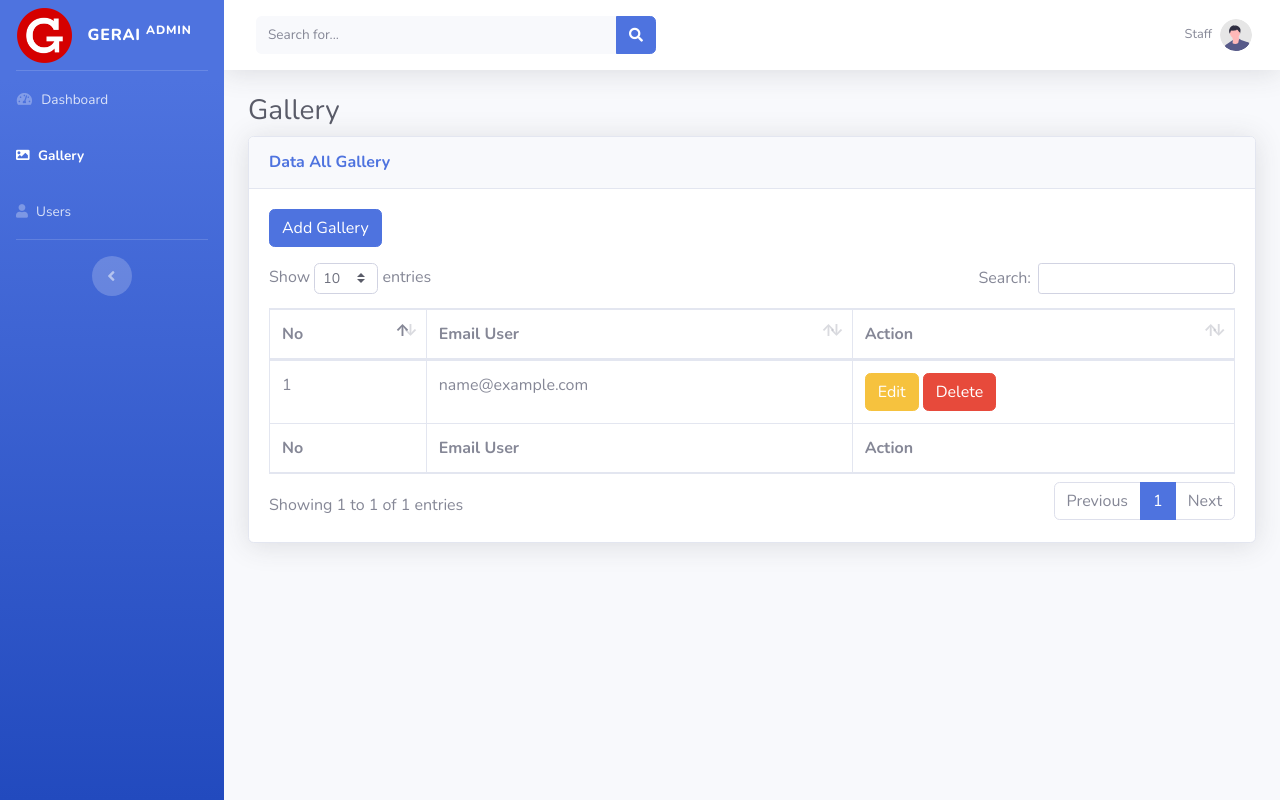
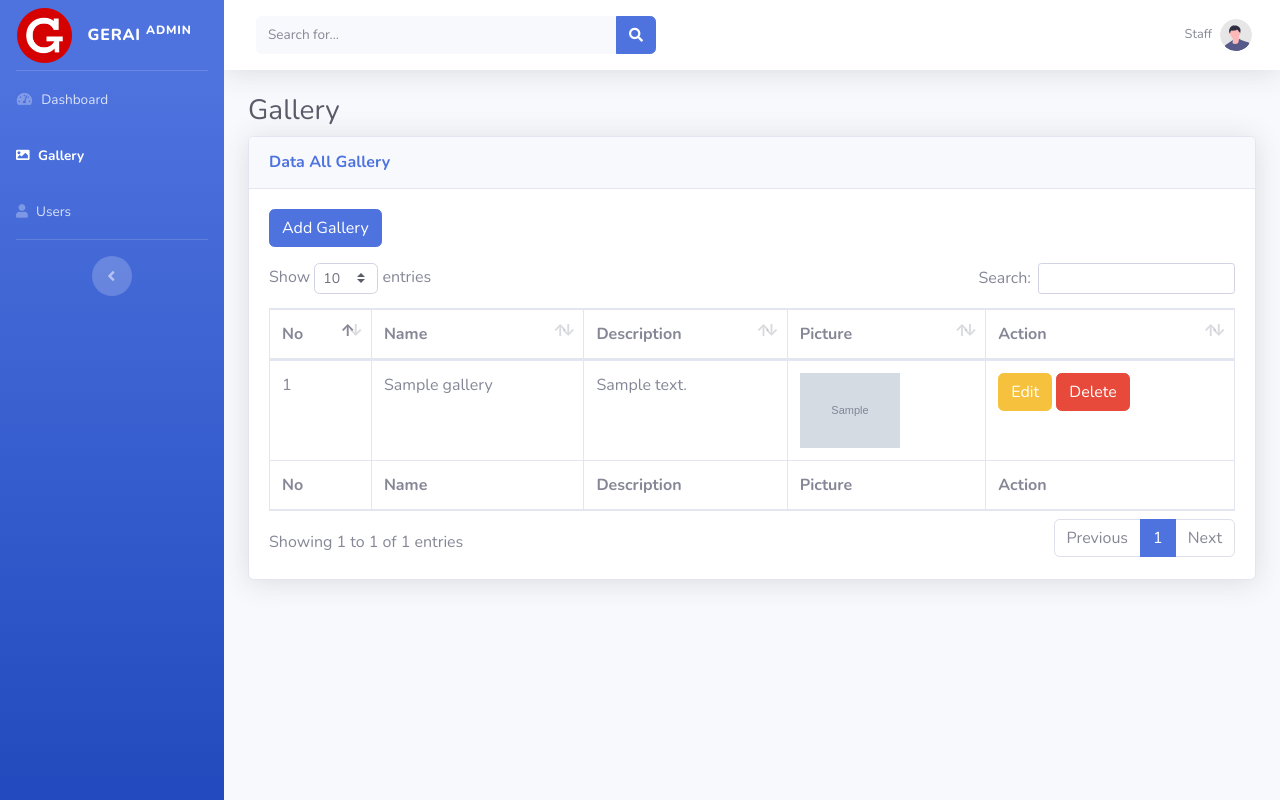
Before and after one commit to syarifulanam/gerai-admin, a PHP site: page /gallery.php in a window 1280 px wide. Run offline with PHP 8.4, Linux system fonts and the light colour scheme; the visitor is signed in with stand-in values (Sample User, id 1); tables that the repository leaves empty or names only in its code hold one stand-in row (values such as "Sample post"); grey boxes marked "Sample" are stand-in pictures.

Commit message:
menambahkan gallery

```diff
--- a/function-gallery.php
+++ b/function-gallery.php
@@ -1,36 +1,109 @@
 <?php
 require 'function-conn.php';
 
+//Add Gallery
+if (isset($_POST['addGallery'])) {
+    $name = mysqli_real_escape_string($conn, $_POST['name']);
+    $description = mysqli_real_escape_string($conn, $_POST['description']);
 
-if (isset($_POST['addGallery'])) {
+    // Proses Upload File
+    $fileName = $_FILES['file']['name'];
+    $fileTmp = $_FILES['file']['tmp_name'];
+    $uploadDir = "images/";
+
+    if ($fileName != "") {
+        // Gunakan timestamp agar nama file unik
+        $newFileName = time() . "_" . $fileName;
+        $filePath = $uploadDir . $newFileName;
+
+        if (move_uploaded_file($fileTmp, $filePath)) {
+            // Jika upload berhasil, simpan ke database
+            $query = "INSERT INTO gallery (name, description, picture) VALUES ('$name', '$description', '$newFileName')";
+        } else {
+            echo "<script>alert('File gagal diupload!');</script>";
+            exit();
+        }
+    } else {
+        // Jika tidak ada file yang diupload
+        $query = "INSERT INTO gallery (name, description) VALUES ('$name', '$description')";
+    }
+
+    if (mysqli_query($conn, $query)) {
+        echo "<script>alert('Gallery berhasil ditambahkan!'); window.location.href='gallery.php';</script>";
+    } else {
+        echo "<script>alert('Gagal menambahkan gallery!');</script>";
+    }
+}
+
+// if (isset($_POST['addGallery'])) {
+//     $name = $_POST['name'];
+//     $description = $_POST['description'];
+
+//     // Proses Upload File
+//     $fileName = $_FILES['file']['name'];
+//     $fileTmp = $_FILES['file']['tmp_name'];
+//     $uploadDir = "images/";
+
+//     if ($fileName != "") {
+//         move_uploaded_file($fileTmp, $uploadDir . $fileName);
+//     } else {
+//         $fileName = NULL;
+//     }
+
+//     // Simpan ke database
+//     $query = "INSERT INTO gallery (name, description, picture) VALUES ('$name', '$description', '$fileName')";
+//     if (mysqli_query($conn, $query)) {
+//         echo "<script>alert('Gallery added successfully!'); window.location.href='gallery.php';</script>";
+//     } else {
+//         echo "<script>alert('Error: " . mysqli_error($conn) . "');</script>";
+//     }
+// }
+
+//Update Gallery
+if (isset($_POST['updateGallery'])) {
+    $id = $_POST['id'];
     $name = $_POST['name'];
     $description = $_POST['description'];
 
-    // Handle file upload
-    $target_dir = "uploads/"; // Folder untuk menyimpan gambar
-    $target_file = $target_dir . basename($_FILES["file"]["name"]);
-    $imageFileType = strtolower(pathinfo($target_file, PATHINFO_EXTENSION));
+    // Cek jika ada file yang diunggah
+    if ($_FILES['file']['name'] != "") {
+        $filename = time() . "_" . $_FILES['file']['name'];
+        $tempname = $_FILES['file']['tmp_name'];
+        $folder = "images/" . $filename;
 
-    // Cek apakah file yang diunggah adalah gambar
-    $check = getimagesize($_FILES["file"]["tmp_name"]);
-    if ($check === false) {
-        echo "File bukan gambar.";
-        exit();
+        if (move_uploaded_file($tempname, $folder)) {
+            // Update dengan gambar baru
+            $query = "UPDATE gallery SET name='$name', description='$description', picture='$filename' WHERE iduser='$id'";
+        }
+    } else {
+        // Update tanpa mengubah gambar
+        $query = "UPDATE gallery SET name='$name', description='$description' WHERE iduser='$id'";
     }
 
-    // Pindahkan file yang diunggah ke folder tujuan
-    if (move_uploaded_file($_FILES["file"]["tmp_name"], $target_file)) {
-        // Simpan ke database
-        $sql = "INSERT INTO gallery (name, description, picture) VALUES ('$name', '$description', '$target_file')";
-        if (mysqli_query($conn, $sql)) {
-            echo "Gambar berhasil ditambahkan!";
-            header("Location: gallery.php"); // Redirect kembali ke halaman gallery
-            exit();
-        } else {
-            echo "Error: " . mysqli_error($conn);
-        }
+    if (mysqli_query($conn, $query)) {
+        echo "<script>alert('Gallery updated successfully!'); window.location.href='gallery.php';</script>";
     } else {
-        echo "Gagal mengunggah file.";
+        echo "<script>alert('Failed to update gallery!');</script>";
     }
 }
-?>
+//Delete Gallery
+if (isset($_POST['hapusGallery'])) {
+    $id = $_POST['id'];
+
+    // Cek apakah gambar terkait ada di folder images
+    $query = "SELECT picture FROM gallery WHERE iduser='$id'";
+    $result = mysqli_query($conn, $query);
+    $data = mysqli_fetch_array($result);
+
+    if ($data['picture'] && file_exists("images/" . $data['picture'])) {
+        unlink("images/" . $data['picture']); // Hapus gambar dari folder
+    }
+
+    // Hapus dari database
+    $query = "DELETE FROM gallery WHERE iduser='$id'";
+    if (mysqli_query($conn, $query)) {
+        echo "<script>alert('Gallery deleted successfully!'); window.location.href='gallery.php';</script>";
+    } else {
+        echo "<script>alert('Error deleting data: " . mysqli_error($conn) . "');</script>";
+    }
+}
--- a/gallery.php
+++ b/gallery.php
@@ -2,6 +2,8 @@
 session_start();
 require 'check.php';
 require 'function-user.php';
+require 'function-gallery.php';
+
 ?>
 <!DOCTYPE html>
 <html lang="en">
@@ -29,6 +31,16 @@ require 'function-user.php';
   <!-- Custom styles for this page -->
   <link href="vendor/datatables/dataTables.bootstrap4.min.css" rel="stylesheet">
   <!-- <link rel="stylesheet" href="https://cdn.jsdelivr.net/npm/bootstrap@5.3.0/dist/css/bootstrap.min.css"> -->
+  <style>
+    .zoomable {
+      width: 100px;
+    }
+
+    .zoomable:hover {
+      transform: scale(2.5);
+      transition: 0.3s ease;
+    }
+  </style>
 </head>
 
 
@@ -58,13 +70,13 @@ require 'function-user.php';
               <h6 class="m-0 font-weight-bold text-primary">Data All Gallery</h6>
             </div>
             <div class="card-body">
-              <button type="button" class="btn btn-primary mb-3" data-bs-toggle="modal" data-bs-target="#modalAddBarang">
+              <button type="button" class="btn btn-primary mb-3" data-bs-toggle="modal" data-bs-target="#modalAddGallery">
                 Add Gallery
               </button>
-              <div class="modal fade" id="modalAddBarang">
+              <div class="modal fade" id="modalAddGallery">
                 <div class="modal-dialog">
                   <div class="modal-content">
-                    <form method="post" action="">
+                    <form method="post" enctype="multipart/form-data">
                       <!-- Modal Header -->
                       <div class="modal-header">
                         <h4 class="modal-title">Gallery</h4>
@@ -73,17 +85,21 @@ require 'function-user.php';
                       <!-- Modal body -->
                       <div class="modal-body">
                         <div class="mb-3">
-                          <label class="form-label">Email User</label>
-                          <input type="email" name="emailuser" class="form-control" placeholder="masukan email" required>
+                          <label class="form-label">Name</label>
+                          <input type="text" name="name" class="form-control" placeholder="enter name" required>
                         </div>
                         <div class="mb-3">
-                          <label class="form-label">Password</label>
-                          <input type="password" name="password" class="form-control" placeholder="masukan password baru" required>
+                          <label class="form-label">Description</label>
+                          <input type="text" name="description" class="form-control" placeholder="enter a description" required>
+                        </div>
+                        <div class="mb-3">
+                          <label class="form-label">Picture</label>
+                          <input type="file" name="file" class="form-control">
                         </div>
                       </div>
                       <div class="modal-footer">
-                        <button class="btn btn-primary" data-bs-dismiss="modal">Cancel</button>
-                        <button type="submit" class="btn btn-success" name="addusers">Submit</button>
+                        <button type="button" class="btn btn-primary" data-dismiss="modal">Cancel</button>
+                        <button type="submit" class="btn btn-success" name="addGallery">Submit</button>
                       </div>
                     </form>
                   </div>
@@ -94,58 +110,76 @@ require 'function-user.php';
                   <thead>
                     <tr>
                       <th>No</th>
-                      <th>Email User</th>
+                      <th>Name</th>
+                      <th>Description</th>
+                      <th>Picture</th>
                       <th>Action</th>
                     </tr>
                   </thead>
                   <tfoot>
                     <tr>
                       <th>No</th>
-                      <th>Email User</th>
+                      <th>Name</th>
+                      <th>Description</th>
+                      <th>Picture</th>
                       <th>Action</th>
                     </tr>
                   </tfoot>
                   <tbody>
                     <?php
-                    $ambilsemuadataadmin = mysqli_query($conn, "SELECT * FROM users");
-                    // if (!$ambilsemuadataadmin) {
-                    // }
+                    $ambilsemuadatagallery = mysqli_query($conn, "SELECT * FROM gallery");
+
                     $i = 1;
-                    while ($data = mysqli_fetch_array($ambilsemuadataadmin)) {
-                      $em = $data['email'];
+                    while ($data = mysqli_fetch_array($ambilsemuadatagallery)) {
+                      $name = $data['name'];
                       $iduser = $data['iduser'];
-                      $pw = $data['password'];
+                      $description = $data['description'];
+                      $picture = $data['picture'];
+
+                      $picture = $data['picture'];
+                      if ($picture == null) {
+                        $picture = 'No Photo';
+                      } else {
+                        $picture = '<img src="images/' . $picture . '" class="zoomable">';
+                      }
+
                     ?>
                       <tr>
                         <td><?= $i++; ?></td>
-                        <td><?= $em; ?></td>
+                        <td><?= $name; ?></td>
+                        <td><?= $description; ?></td>
+                        <td><?= $picture; ?></td>
                         <td>
                           <button type="button" class="btn btn-warning" data-bs-toggle="modal" data-bs-target="#edit<?= $iduser; ?>">Edit</button>
-                          <!-- Edit Admin -->
+                          <!-- Edit -->
                           <div class="modal fade" id="edit<?= $iduser; ?>">
                             <div class="modal-dialog">
                               <div class="modal-content">
-                                <form method="post" action="users.php">
+                                <form method="post" action="gallery.php">
                                   <!-- Modal Header -->
                                   <div class="modal-header">
-                                    <h4 class="modal-title">Users</h4>
+                                    <h4 class="modal-title">Gallery</h4>
                                     <!-- <button type="button" class="btn-close" data-bs-dismiss="modal"></button> -->
                                   </div>
                                   <!-- Modal body -->
                                   <div class="modal-body">
                                     <div class="mb-3">
-                                      <label class="form-label">Email User</label>
-                                      <input type="email" name="emailuser" value="<?= $em; ?>" class="form-control" placeholder="masukan email baru" required>
+                                      <label class="form-label">Name</label>
+                                      <input type="text" name="name" value="<?= $name; ?>" class="form-control" placeholder="enter name" required>
                                     </div>
                                     <div class="mb-3">
-                                      <label class="form-label">Password</label>
-                                      <input type="password" name="password" value="<?= $pw; ?>" class="form-control" placeholder="masukan password baru">
+                                      <label class="form-label">Description</label>
+                                      <input type="text" name="description" value="<?= $description; ?>" class="form-control" placeholder="enter a description">
                                     </div>
                                     <input type="hidden" name="id" value="<?= $iduser; ?>">
+                                    <div class="mb-3">
+                                      <label class="form-label">Picture</label>
+                                      <input type="file" name="file" class="form-control">
+                                    </div>
                                   </div>
                                   <div class="modal-footer">
                                     <button type="button" class="btn btn-primary" data-bs-dismiss="modal">Cancel</button>
-                                    <button type="submit" class="btn btn-warning" name="updateuser">Submit</button>
+                                    <button type="submit" class="btn btn-warning" name="updateGallery">Submit</button>
                                   </div>
                                 </form>
                               </div>
@@ -153,26 +187,26 @@ require 'function-user.php';
                           </div>
 
                           <button type="button" class="btn btn-danger" data-bs-toggle="modal" data-bs-target="#delete<?= $iduser; ?>">Delete</button>
-                          <!-- Delete Admin Modal -->
+                          <!-- Delete -->
                           <div class="modal fade" id="delete<?= $iduser; ?>">
                             <div class="modal-dialog">
                               <div class="modal-content">
-                                <form method="post" action="users.php">
+                                <form method="post" action="gallery.php">
                                   <!-- Modal Header -->
                                   <div class="modal-header">
-                                    <h4 class="modal-title">Delete User</h4>
+                                    <h4 class="modal-title">Delete Gallery</h4>
                                     <!-- <button type="button" class="btn-close" data-bs-dismiss="modal"></button> -->
                                   </div>
                                   <!-- Modal Body -->
                                   <div class="modal-body">
 
-                                    Are you sure you want to delete <?= htmlspecialchars($em); ?>?
+                                    Are you sure you want to delete <?= htmlspecialchars($name); ?>?
                                     <input type="hidden" name="id" value="<?= $iduser; ?>">
                                   </div>
                                   <!-- Modal Footer -->
                                   <div class="modal-footer">
                                     <button type="button" class="btn btn-primary" data-bs-dismiss="modal">Cancel</button>
-                                    <button type="submit" class="btn btn-danger" name="hapususer">Delete</button>
+                                    <button type="submit" class="btn btn-danger" name="hapusGallery">Delete</button>
                                   </div>
                                 </form>
                               </div>
```
Also changed, not shown: 1 other file.
